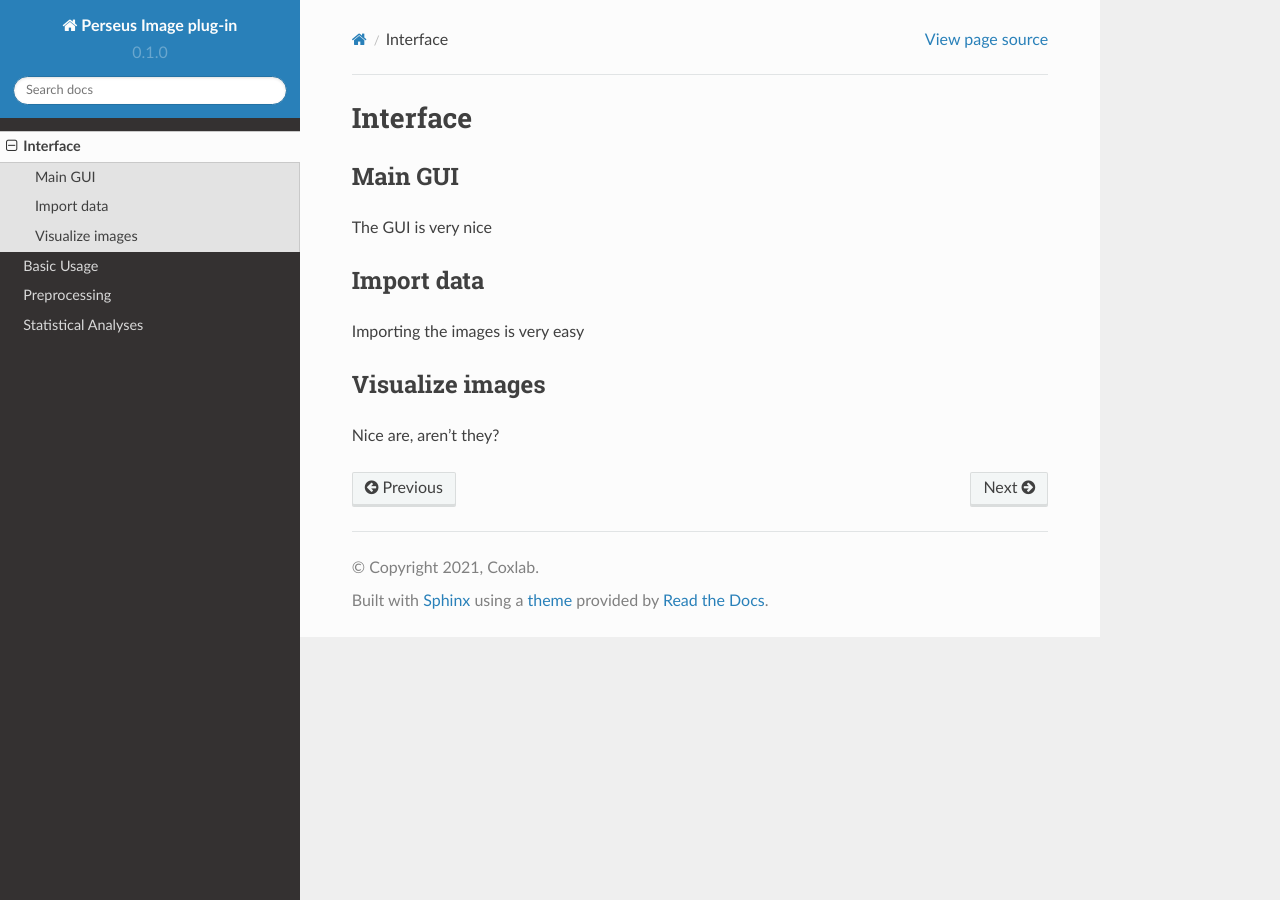
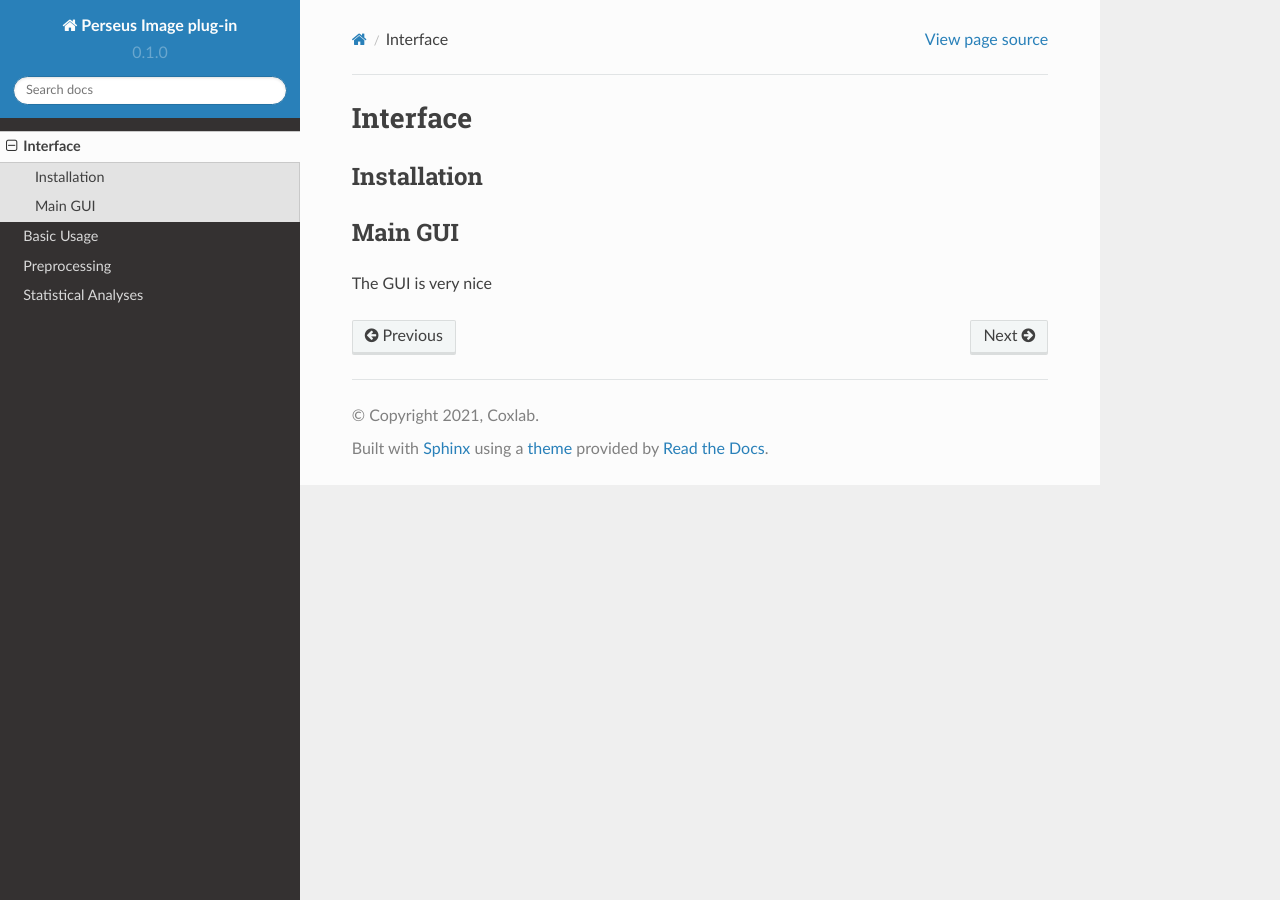
Before and after one commit to CarloDeNart/Perseus-Image-plug-in, a Sphinx documentation site: the page built from docs/source/Interface.rst, in a window 1280 px wide. Built offline with Sphinx 7.4.7 and the Read the Docs theme 2.0.0, drawn with Linux system fonts in a browser that asks for light colours.

Commit message:
Update Interface.rst

```diff
--- a/docs/source/Interface.rst
+++ b/docs/source/Interface.rst
@@ -1,19 +1,13 @@
+**********
 Interface
+**********
+
+Installation
+=============
+
+
+
+Main GUI
 =========
 
-.. _Main GUI:
-
-Main GUI
---------
-
 The GUI is very nice
-
-Import data
------------
-
-Importing the images is very easy
-
-Visualize images
-----------------
-
-Nice are, aren't they?
```
